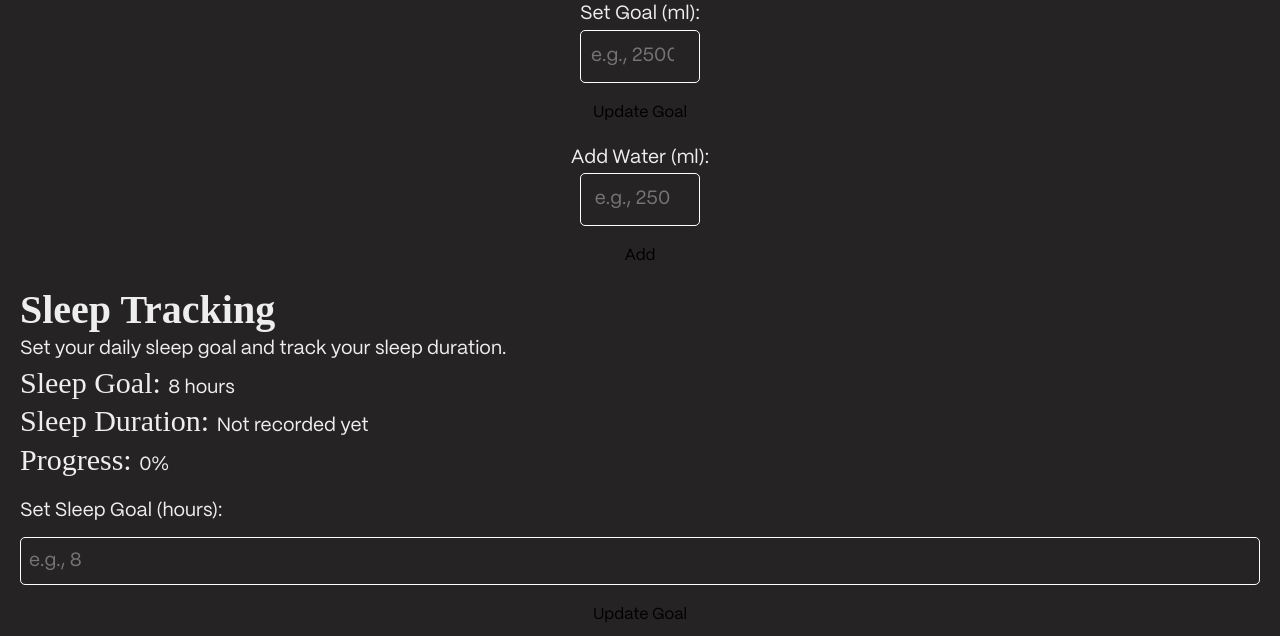
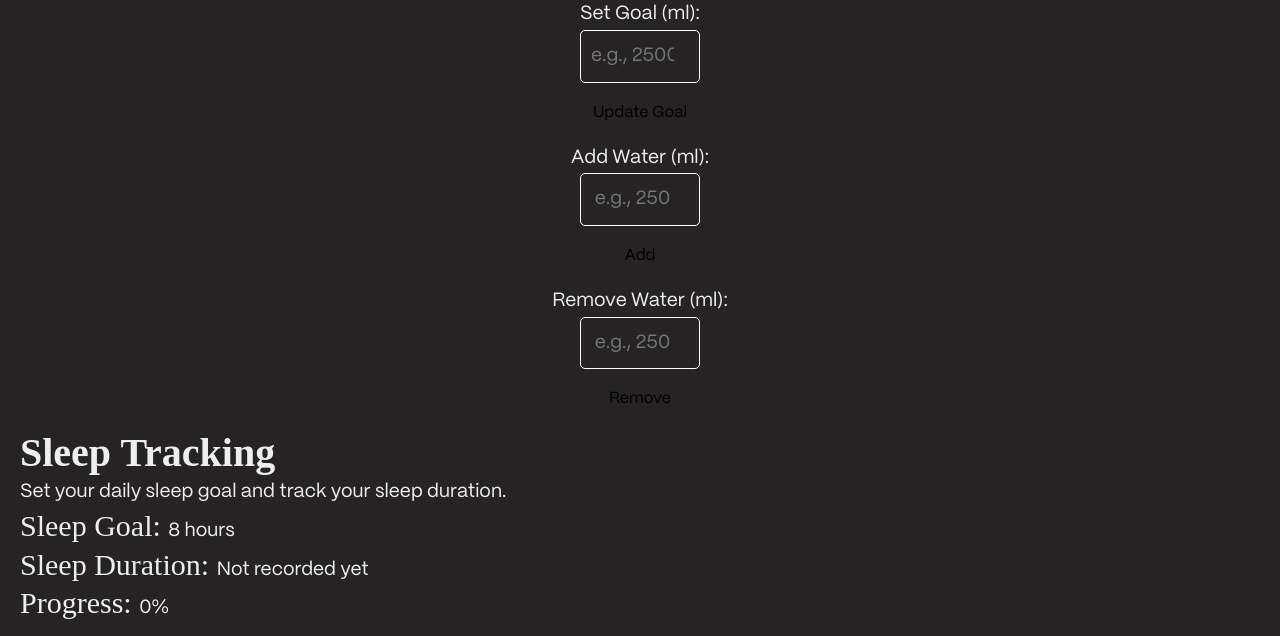
Before and after one commit to MisterAmig0/MONK, a Flask app: page /health in a window 1280 px wide. Shown: the part 662-1298 px from the top of the page. Run offline with Flask 3, Linux system fonts and the light colour scheme; the visitor is signed in with stand-in values (Sample User, id 1); some web fonts are replaced.

Commit message:
Remove water function

```diff
--- a/app.py
+++ b/app.py
@@ -206,7 +206,7 @@ def health():
 
     # Handle form submissions
     if request.method == 'POST':
-        # Handle water goal and consumption updates
+        # Handle water goal updates
         if 'water_goal' in request.form:
             water_goal = int(request.form['water_goal'])
             if water_entry:
@@ -215,6 +215,7 @@ def health():
                 water_entry = Water(user=user, date=selected_date, consumption_ml=0, goal_ml=water_goal)
                 db.session.add(water_entry)
 
+        # Handle adding water consumption
         if 'water_amount' in request.form:
             water_amount = int(request.form['water_amount'])
             if water_entry:
@@ -222,6 +223,12 @@ def health():
             else:
                 water_entry = Water(user=user, date=selected_date, consumption_ml=water_amount, goal_ml=water_goal)
                 db.session.add(water_entry)
+
+        # Handle removing water consumption
+        if 'remove_water_amount' in request.form:
+            remove_water_amount = int(request.form['remove_water_amount'])
+            if water_entry and water_entry.consumption_ml >= remove_water_amount:
+                water_entry.consumption_ml -= remove_water_amount
 
         # Handle sleep goal and times
         if 'sleep_goal' in request.form:
@@ -304,7 +311,6 @@ def health():
         sleep_duration = None
         sleep_percentage = 0
 
-
     # Fetch food data with pagination
     selected_category = request.args.get('category', '')
     search_query = request.args.get('search', '').strip()
@@ -338,6 +344,7 @@ def health():
         timedelta=timedelta,  # Pass timedelta to the template
         datetime=datetime,  # Pass datetime to the template
     )
+
 
 
 
--- a/templates/health.html
+++ b/templates/health.html
@@ -79,6 +79,14 @@
                 <input type="number" id="water_amount" name="water_amount" placeholder="e.g., 250" required>
                 <button type="submit">Add</button>
             </form>
+
+            <!-- Remove Water -->
+            <form action="/health?date={{ selected_date }}" method="POST" class="water-remove-form">
+                <label for="remove_water_amount">Remove Water (ml):</label>
+                <input type="number" id="remove_water_amount" name="remove_water_amount" placeholder="e.g., 250" required>
+                <button type="submit">Remove</button>
+            </form>
+
         </div>
     </section>
 
```
Also changed, not shown: instance/app_data.db, static/uploads/1734166748.797281_mama.jpg (added).
